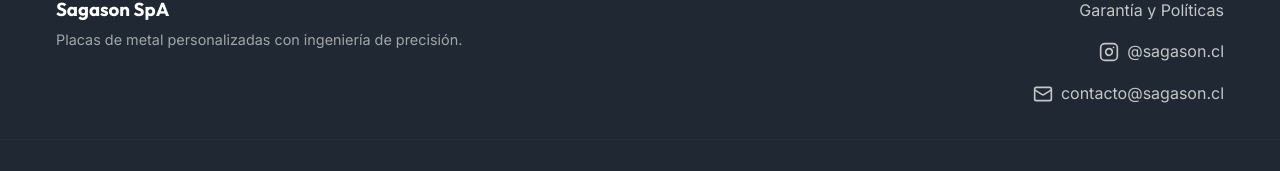
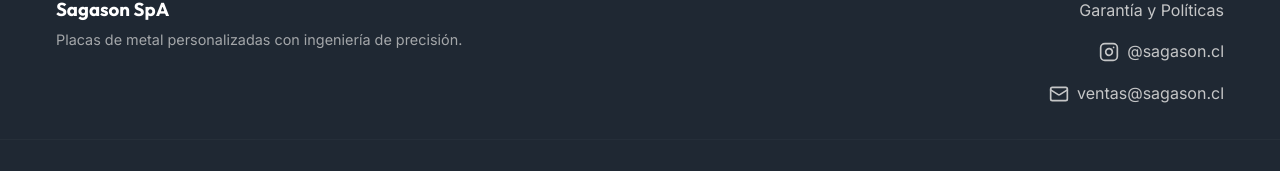
Before and after one commit to LucianoSonoda/sagason, a React (Vite) app: page / in a window 1280 px wide. Shown: the part 8203-8374 px from the top of the page. Built offline with nearby package versions, Linux system fonts and the light colour scheme.

Commit message:
Update Instagram link and sales email

```diff
--- a/src/components/Footer.jsx
+++ b/src/components/Footer.jsx
@@ -12,8 +12,8 @@ export function Footer() {
                 </div>
                 <div className="footer-links">
                     <a href="#warranty" className="footer-link">Garantía y Políticas</a>
-                    <a href="#" className="social-link"><Instagram size={20} /> @sagason.cl</a>
-                    <a href="mailto:contacto@sagason.cl" className="social-link"><Mail size={20} /> contacto@sagason.cl</a>
+                    <a href="https://instagram.com/sagason.cl" target="_blank" rel="noopener noreferrer" className="social-link"><Instagram size={20} /> @sagason.cl</a>
+                    <a href="mailto:ventas@sagason.cl" className="social-link"><Mail size={20} /> ventas@sagason.cl</a>
                 </div>
             </div>
             <div className="footer-bottom">
```
